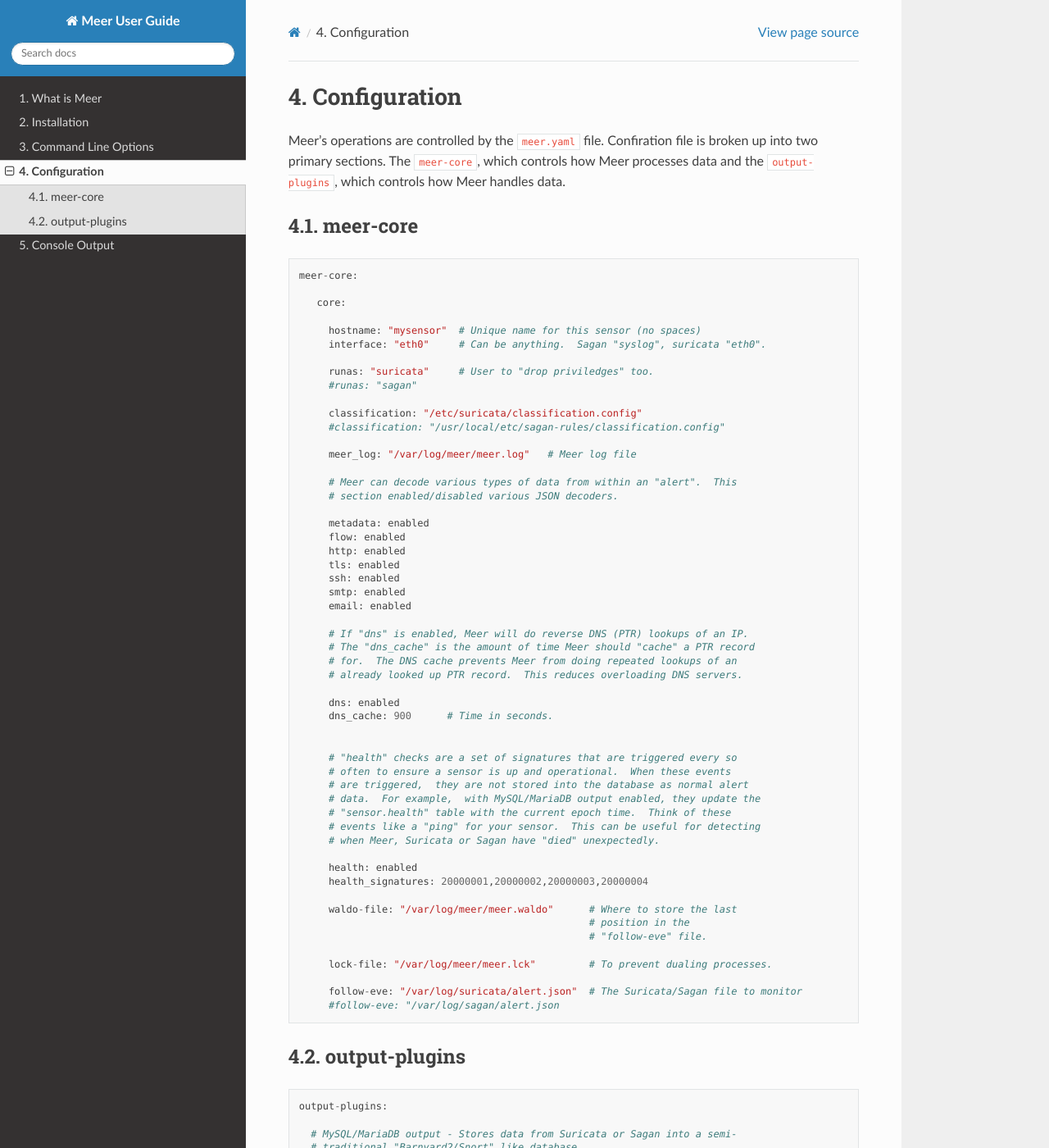
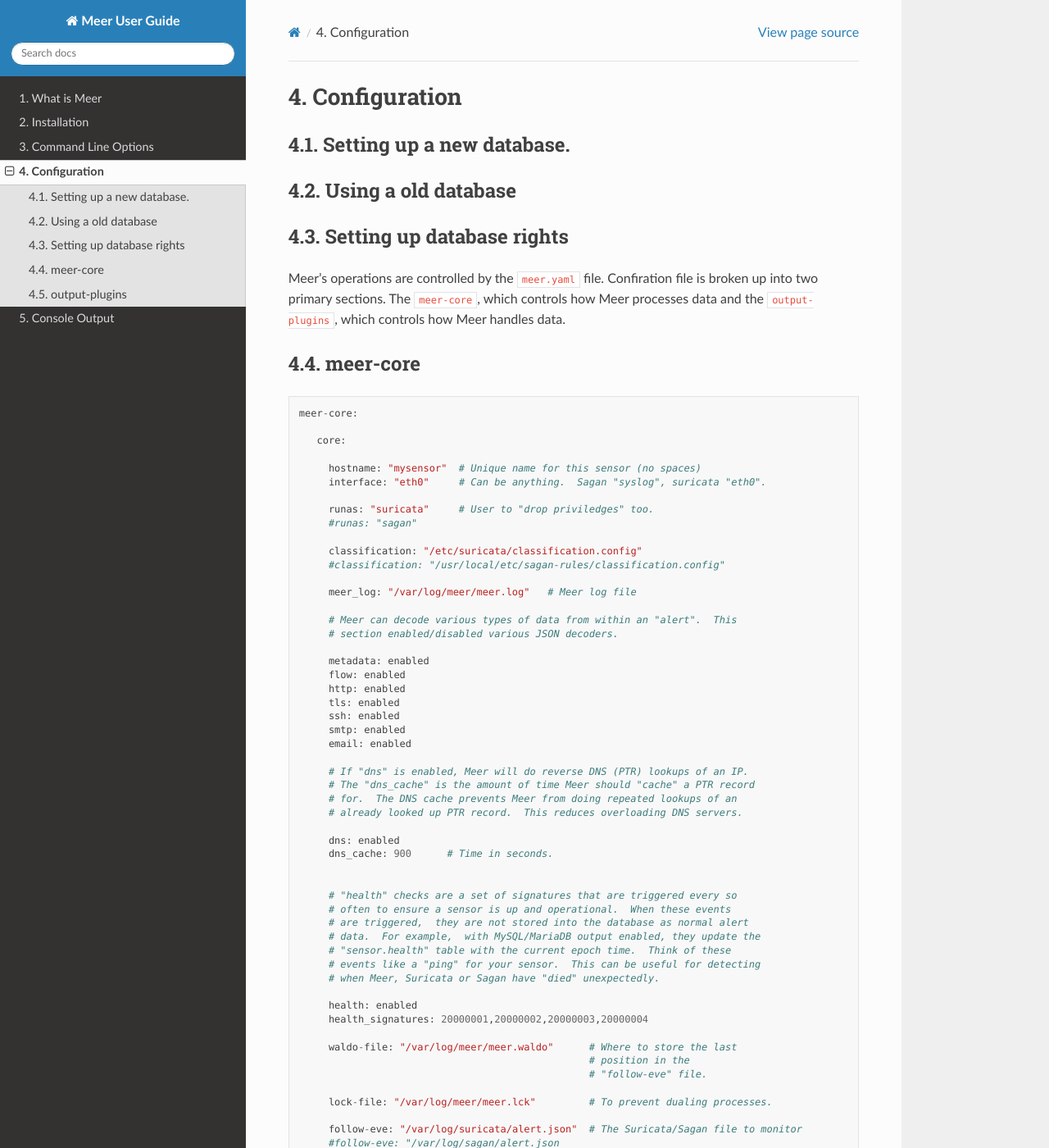
Before and after one commit to beave/meer, a Sphinx documentation site: the page built from doc/source/configuration.rst, in a window 1280 px wide and 1400 px high. Shown: the whole window at 82% size. Built offline with Sphinx 7.4.7 and the Read the Docs theme 2.0.0, drawn with Linux system fonts in a browser that asks for light colours.

Commit message:
More notes for readthedocs.org

```diff
--- a/doc/source/configuration.rst
+++ b/doc/source/configuration.rst
@@ -1,5 +1,17 @@
 Configuration
 =============
+
+
+Setting up a new database.
+--------------------------
+
+
+Using a old database
+--------------------
+
+Setting up database rights
+--------------------------
+
 
 Meer's operations are controlled by the ``meer.yaml`` file.  Confiration file is broken up into two primary sections.  The ``meer-core``,  which controls how
 Meer processes data and the ``output-plugins``, which controls how Meer handles data.
```
